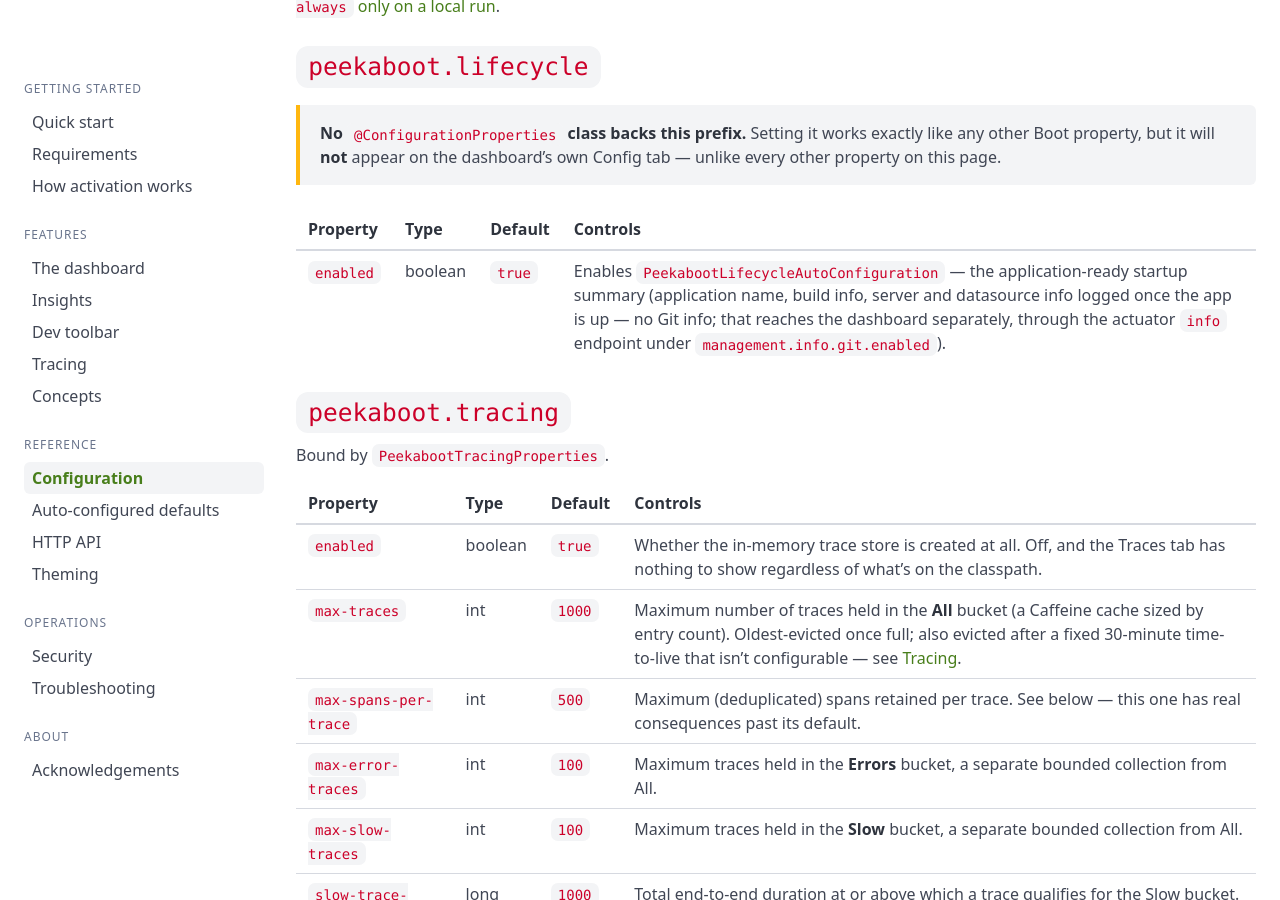
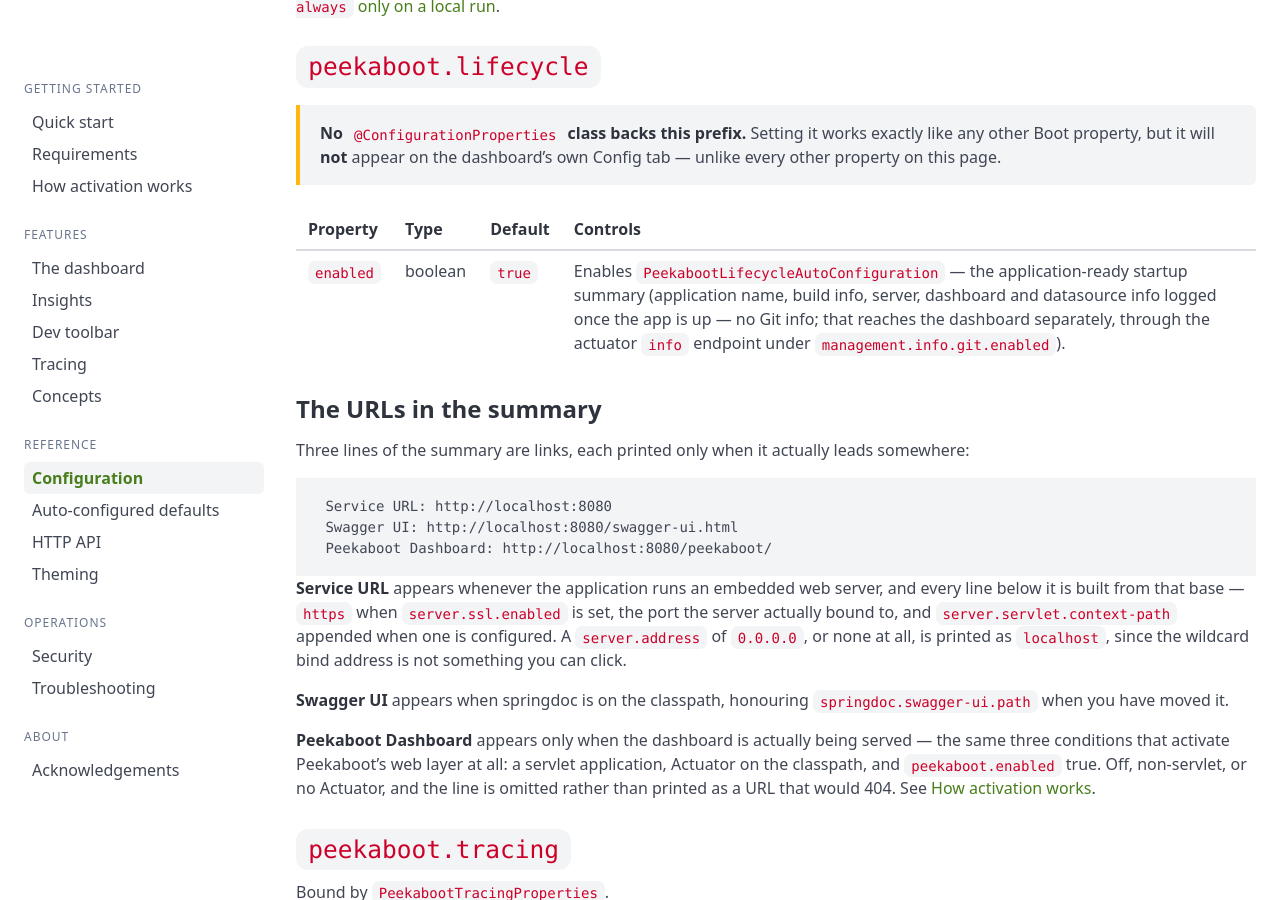
Before and after one commit to peekaboot-org/peekaboot-org.github.io, a Jekyll site: the page built from docs/configuration.md, in a window 1280 px wide and 900 px high, scrolled down 1112 px. Built offline with Jekyll 4.4.1, drawn with Linux system fonts in a browser that asks for light colours.

Commit message:
docs: document the dashboard link in the startup summary
The application-ready summary now prints a Peekaboot Dashboard line, so the
lifecycle section gains a subsection for all three of its URL lines: what each
base is built from, and the condition that decides whether each one prints at
all. Quick start points at it, since the reader whose app isn't on 8080 is
exactly who needs it.

````diff
--- a/docs/configuration.md
+++ b/docs/configuration.md
@@ -42,7 +42,32 @@
 
 | Property | Type | Default | Controls |
 |---|---|---|---|
-| `enabled` | boolean | `true` | Enables `PeekabootLifecycleAutoConfiguration` &mdash; the application-ready startup summary (application name, build info, server and datasource info logged once the app is up &mdash; no Git info; that reaches the dashboard separately, through the actuator `info` endpoint under `management.info.git.enabled`). |
+| `enabled` | boolean | `true` | Enables `PeekabootLifecycleAutoConfiguration` &mdash; the application-ready startup summary (application name, build info, server, dashboard and datasource info logged once the app is up &mdash; no Git info; that reaches the dashboard separately, through the actuator `info` endpoint under `management.info.git.enabled`). |
+
+### The URLs in the summary
+
+Three lines of the summary are links, each printed only when it actually leads somewhere:
+
+```
+ Service URL: http://localhost:8080
+ Swagger UI: http://localhost:8080/swagger-ui.html
+ Peekaboot Dashboard: http://localhost:8080/peekaboot/
+```
+
+**Service URL** appears whenever the application runs an embedded web server, and every
+line below it is built from that base &mdash; `https` when `server.ssl.enabled` is set,
+the port the server actually bound to, and `server.servlet.context-path` appended when
+one is configured. A `server.address` of `0.0.0.0`, or none at all, is printed as
+`localhost`, since the wildcard bind address is not something you can click.
+
+**Swagger UI** appears when springdoc is on the classpath, honouring
+`springdoc.swagger-ui.path` when you have moved it.
+
+**Peekaboot Dashboard** appears only when the dashboard is actually being served &mdash;
+the same three conditions that activate Peekaboot's web layer at all: a servlet
+application, Actuator on the classpath, and `peekaboot.enabled` true. Off, non-servlet,
+or no Actuator, and the line is omitted rather than printed as a URL that would 404. See
+[How activation works]({{ '/docs/how-activation-works/' | relative_url }}).
 
 ## `peekaboot.tracing`
 
````
Also changed, not shown: docs/quick-start.md (+5 -1 lines).
